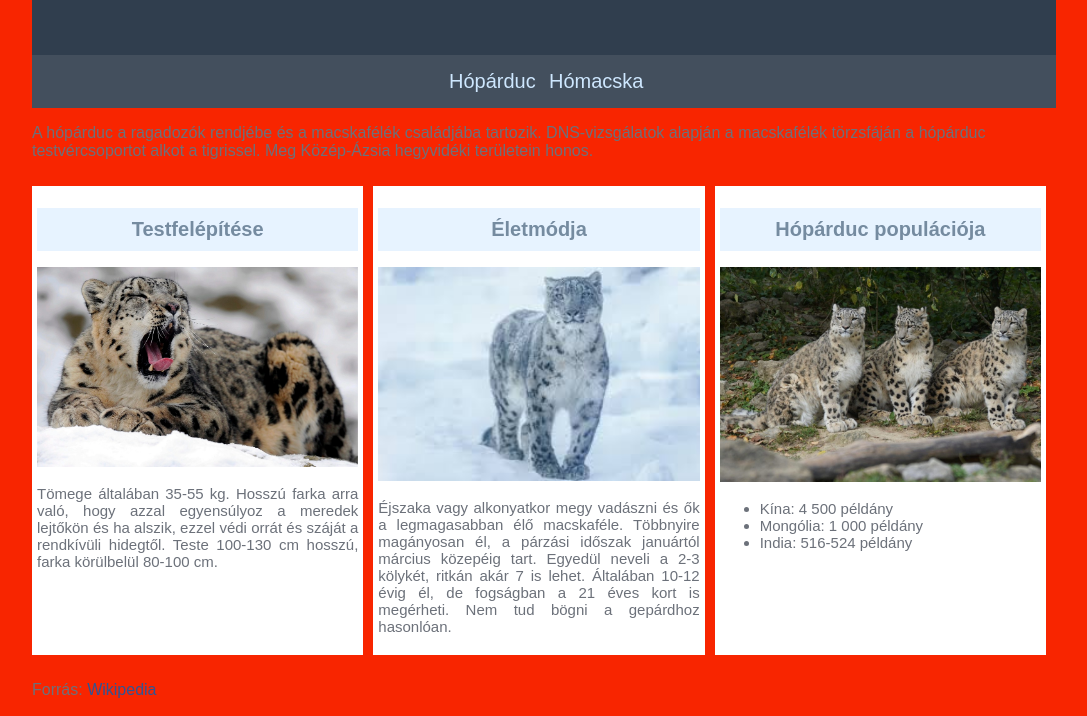
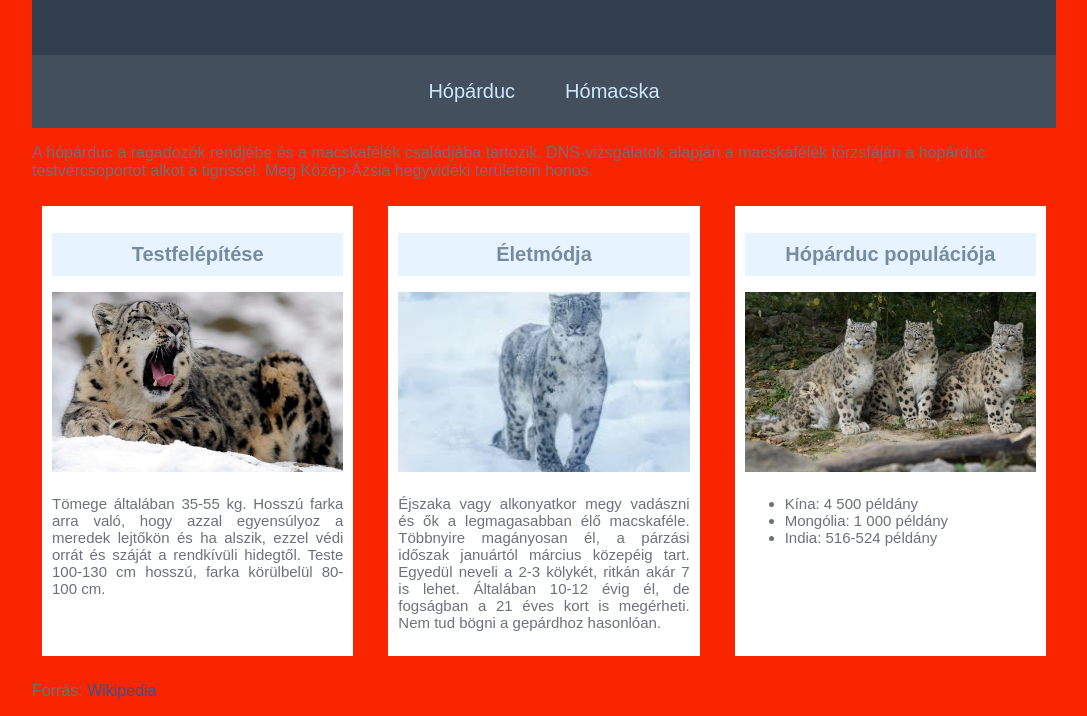
Before and after one commit to hrvthlevi/javito_dolgozat, a plain HTML site: page index.html in a window 1280 px wide. Shown: the part 153-869 px from the top of the page, without its empty margins (96-1183 px from the left). Drawn offline with Linux system fonts and the light colour scheme.

Commit message:
minmax fuggveny

```diff
--- a/index.html
+++ b/index.html
@@ -25,8 +25,10 @@
       </p>
       <div class="tartalom">
         <div class="cim_kep_sz">
+          <div class="top">
           <h2>Testfelépítése</h2>
           <img src="kepek/parduc.jpeg" alt="parduc" />
+          </div>
           <p>
             Tömege általában 35-55 kg. Hosszú farka arra való, hogy azzal
             egyensúlyoz a meredek lejtőkön és ha alszik, ezzel védi orrát és
@@ -35,8 +37,10 @@
           </p>
         </div>
         <div class="cim_kep_sz">
+          <div class="top">
           <h2>Életmódja</h2>
           <img src="kepek/hoparduc.jpeg" alt="hoparduc" />
+          </div>
           <p>
             Éjszaka vagy alkonyatkor megy vadászni és ők a legmagasabban élő
             macskaféle. Többnyire magányosan él, a párzási időszak januártól
@@ -46,8 +50,10 @@
           </p>
         </div>
         <div class="cim_kep_sz">
+          <div class="top">
           <h2>Hópárduc populációja</h2>
           <img src="kepek/hop_pop.jpg" alt="populacio" />
+          </div>
           <ul>
             <li>Kína: 4 500 példány</li>
             <li>Mongólia: 1 000 példány</li>
--- a/stilus.css
+++ b/stilus.css
@@ -17,7 +17,7 @@ body {
   background-color: #303e4e;
   color: #cee7fe;
 }
-.tartalom h2{
+.tartalom h2 {
   padding: 10px;
 }
 .menu {
@@ -26,10 +26,12 @@ body {
 }
 .menu ul {
   display: grid;
-  grid-template-columns: 100px 100px;
-  margin: auto;
-  width: 220px;
-  padding: 0px;
+  grid-auto-flow: column; /* egymás mellé rakja az elemeket */
+  justify-content: center; /* középre igazítja őket */
+  gap: 20px; /* távolság a menüpontok között */
+  list-style: none;
+  padding: 10px 0;
+  margin: 0;
 }
 .menu li {
   padding: 10px;
@@ -42,8 +44,8 @@ body {
   font-size: 20px;
 }
 
-.menu li:hover a{
-    color:#758ba0;
+.menu li:hover a {
+  color: #758ba0;
 }
 .cim_kep_sz h2 {
   font-size: 20px;
@@ -56,23 +58,34 @@ body {
   font-size: 15px;
   text-align: justify;
   display: grid;
-  grid-template-columns: 1fr 1fr 1fr;
+  gap: 15px;
+  grid-template-columns: repeat(auto-fit, minmax(250px, 1fr));
 }
 .cim_kep_sz {
-  background-color: #ffffff;
+ display: grid;
+  grid-template-rows: auto auto 1fr;
+  /* Cím | kép | szöveg */
+  background: #fff;
   margin: 10px;
-  padding: 5px;
-  margin-left: 0px;
+  padding: 10px;
+}
+.cim_kep_sz .top {
+  display: grid;
+  grid-template-rows: auto 1fr;
 }
 .cim_kep_sz img {
   width: 100%;
+  height: 180px;      /* minden kép pontosan ugyanakkora lesz */
+  object-fit: cover;  /* levágja a széleket, de nem torzul */
+  margin-bottom: 8px;
+
 }
-.lablec a{
-    text-decoration: none;
-    color: #2e5595;
+.lablec a {
+  text-decoration: none;
+  color: #2e5595;
 }
 
-@media screen and (max-width: 500px){
+/* @media screen and (max-width: 500px){
     .menu ul{
         display: grid;
         grid-template-columns: 1fr;
@@ -88,4 +101,4 @@ body {
         display: grid;
         grid-template-columns: 1fr 1fr;
     }
-}
+} */
```
